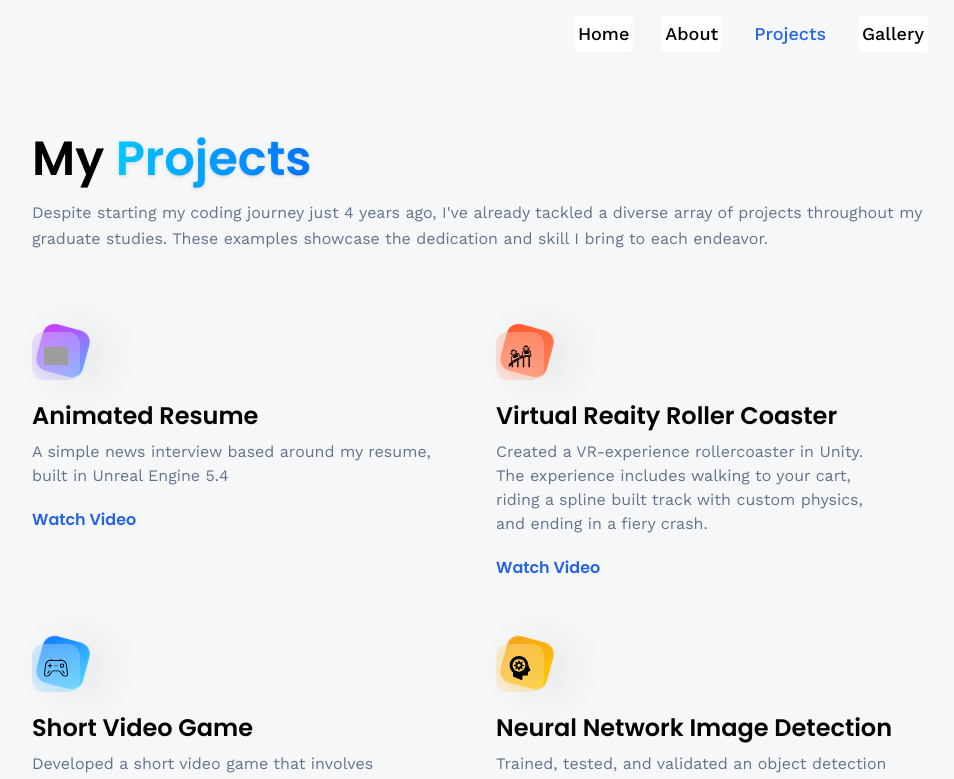
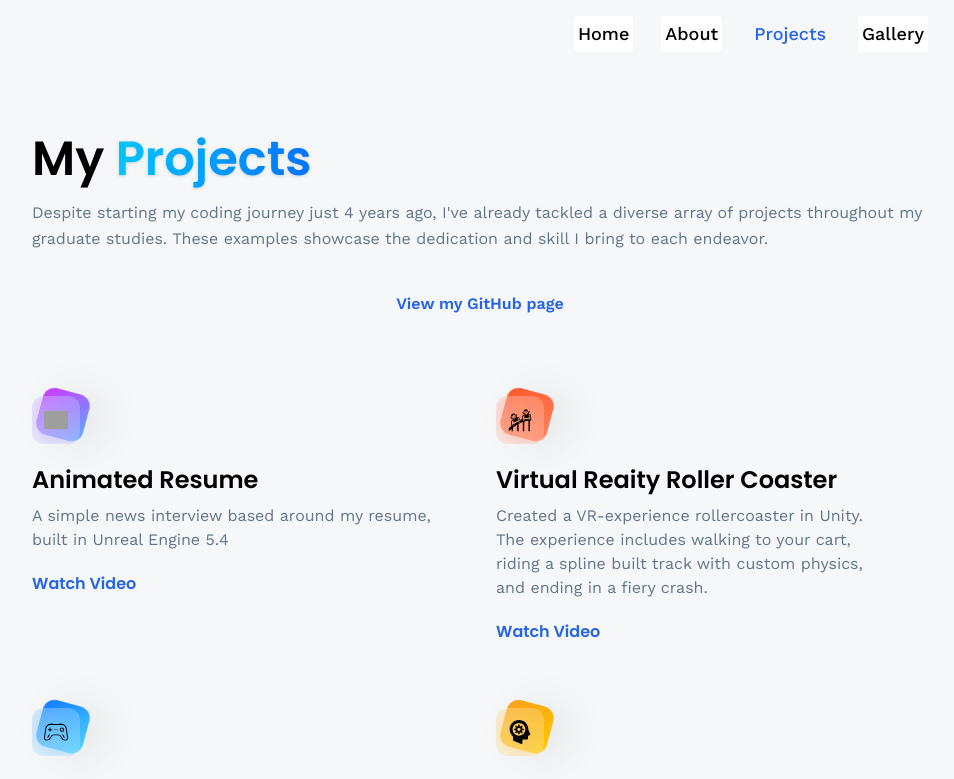
Before and after one commit to vidurham/portfolio-3D, a React (Vite) app: page /portfolio-3D/projects in a window 1280 px wide. Shown: the top 779 px of the page, without its empty margins (160-1114 px from the left). Built offline with nearby package versions, Linux system fonts and the light colour scheme; no server answers; grey boxes are pictures that could not be loaded.

Commit message:
github page added

```diff
--- a/src/pages/Projects.jsx
+++ b/src/pages/Projects.jsx
@@ -30,6 +30,17 @@
             <p className='text-slate-500 mt-2 leading-relaxed'>
                 Despite starting my coding journey just 4 years ago, I've already tackled a diverse array of projects throughout my graduate studies. These examples showcase the dedication and skill I bring to each endeavor.
             </p>
+
+            <div className="flex justify-center my-10 mb-8">
+                <a
+                    href="https://github.com/vidurham"
+                    target="_blank"
+                    rel="noopener noreferrer"
+                    className="text-blue-600 font-semibold"
+                >
+                    View my GitHub page
+                </a>
+            </div>
 
             <div className='flex flex-wrap my-20 gap-16'>
                 {projects.map((project) => (
```
